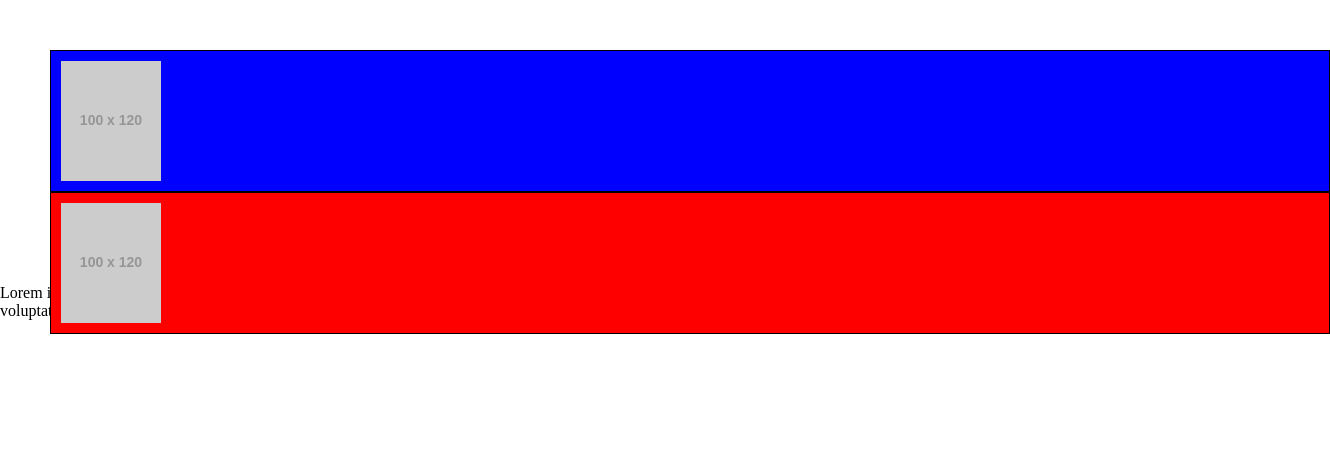
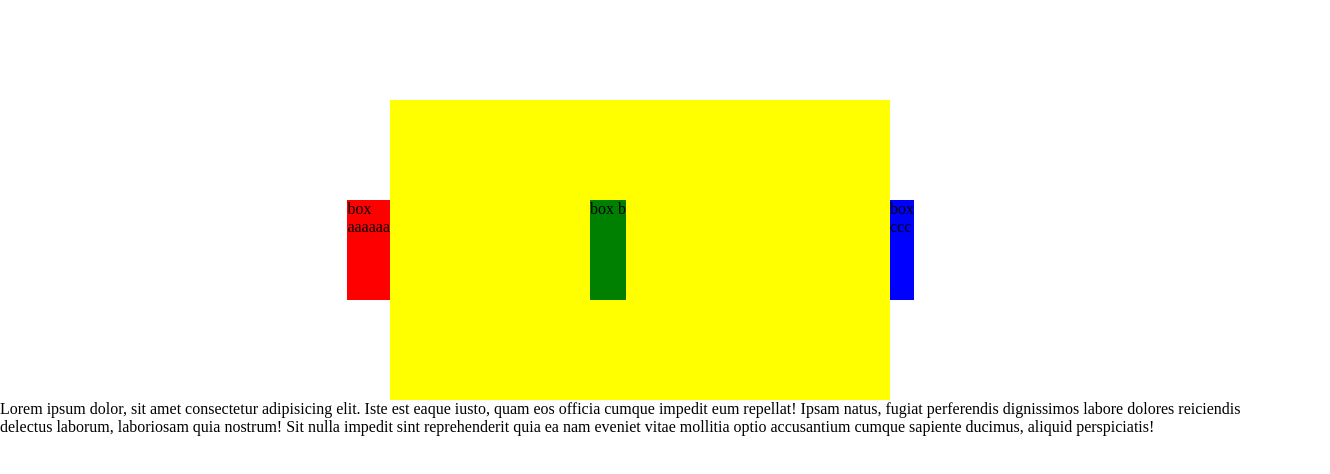
Before and after one commit to gohdg/rockseasyweb, a plain HTML site: page index.html in a window 1280 px wide. Shown: the whole page, 1330 px wide, since content can reach past the window. Drawn offline with Linux system fonts and the light colour scheme; placeholder pictures from the web are drawn by us.

Commit message:
크기를 모를때

```diff
--- a/index.html
+++ b/index.html
@@ -10,40 +10,59 @@
         margin: 0;
         padding: 0;
       }
-      img {
-        vertical-align: top;
+
+      body {
+        padding-top: 100px;
+      }
+
+      .container {
+        width: 500px;
+        height: 300px;
+        margin: 0 auto;
+        background: yellow;
+        position: relative;
       }
 
       .box {
-        border: 1px solid;
-        padding: 10px;
-        position: relative;
+        /* width: 100px; */
+        height: 100px;
+        position: absolute;
       }
 
       .a {
+        background: red;
+        right: 100%;
+        top: 100px;
+      }
+      .b {
+        background: green;
+        left: 200px;
+        top: 100px;
+      }
+      .c {
         background: blue;
-        left: 50px;
-        top: 50px;
+        left: 100%;
+        top: 100px;
       }
 
-      .b {
-        background: red;
-        left: 50px;
-        top: 50px;
+      img {
+        vertical-align: top;
       }
     </style>
   </head>
   <body>
-    <div class="box a">
-      <img src="http://via.placeholder.com/100x120" alt="" />
-    </div>
-    <div class="box b">
-      <img src="http://via.placeholder.com/100x120" alt="" />
+    <div class="container">
+      <div class="box a">box aaaaaa</div>
+      <div class="box b">box b</div>
+      <div class="box c">box ccc</div>
     </div>
     <p>
-      Lorem ipsum dolor sit amet, consectetur adipisicing elit. Aut a dolorum
-      labore autem suscipit quasi sunt et quas possimus reprehenderit fuga,
-      dolore repellendus unde earum aperiam magnam repellat voluptates. Ex.
+      Lorem ipsum dolor, sit amet consectetur adipisicing elit. Iste est eaque
+      iusto, quam eos officia cumque impedit eum repellat! Ipsam natus, fugiat
+      perferendis dignissimos labore dolores reiciendis delectus laborum,
+      laboriosam quia nostrum! Sit nulla impedit sint reprehenderit quia ea nam
+      eveniet vitae mollitia optio accusantium cumque sapiente ducimus, aliquid
+      perspiciatis!
     </p>
   </body>
 </html>
```
